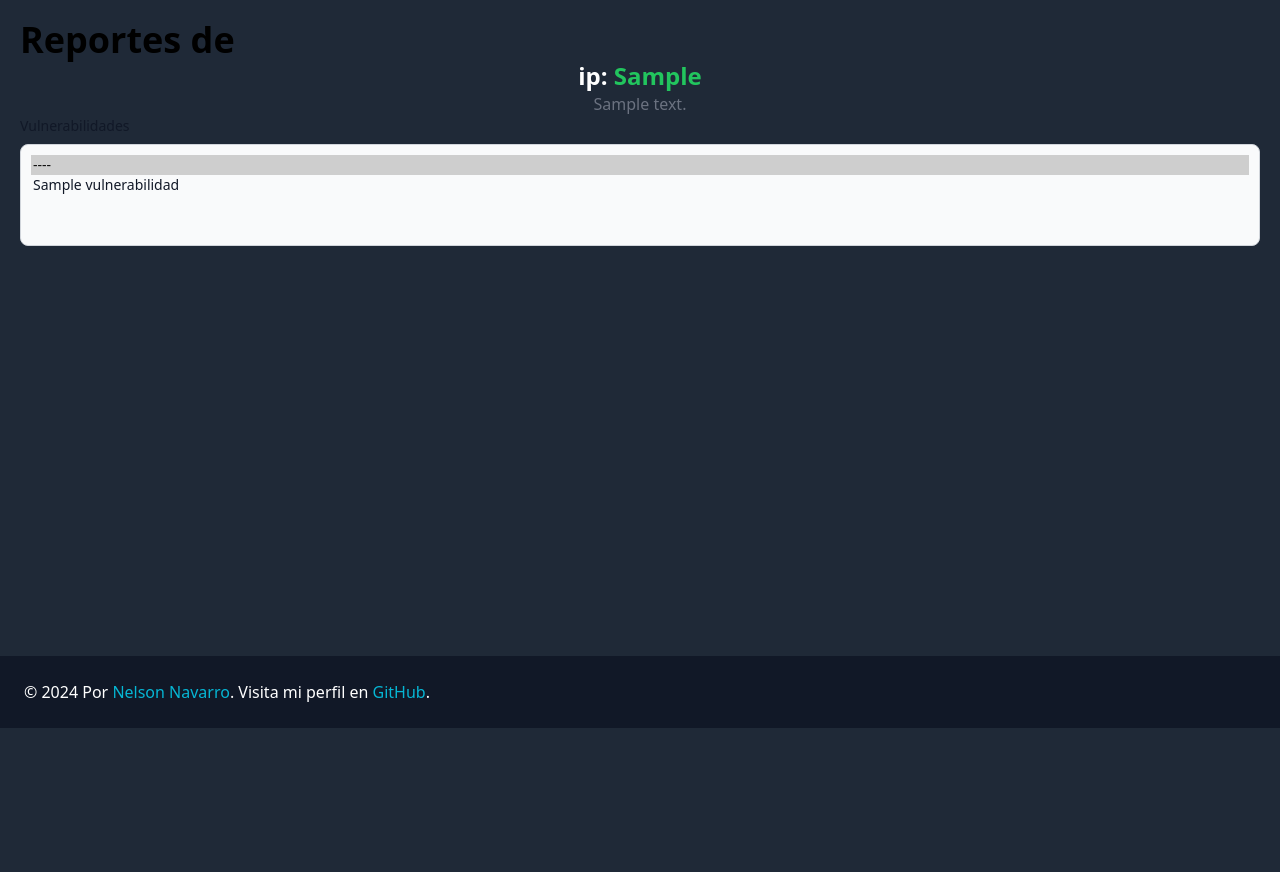
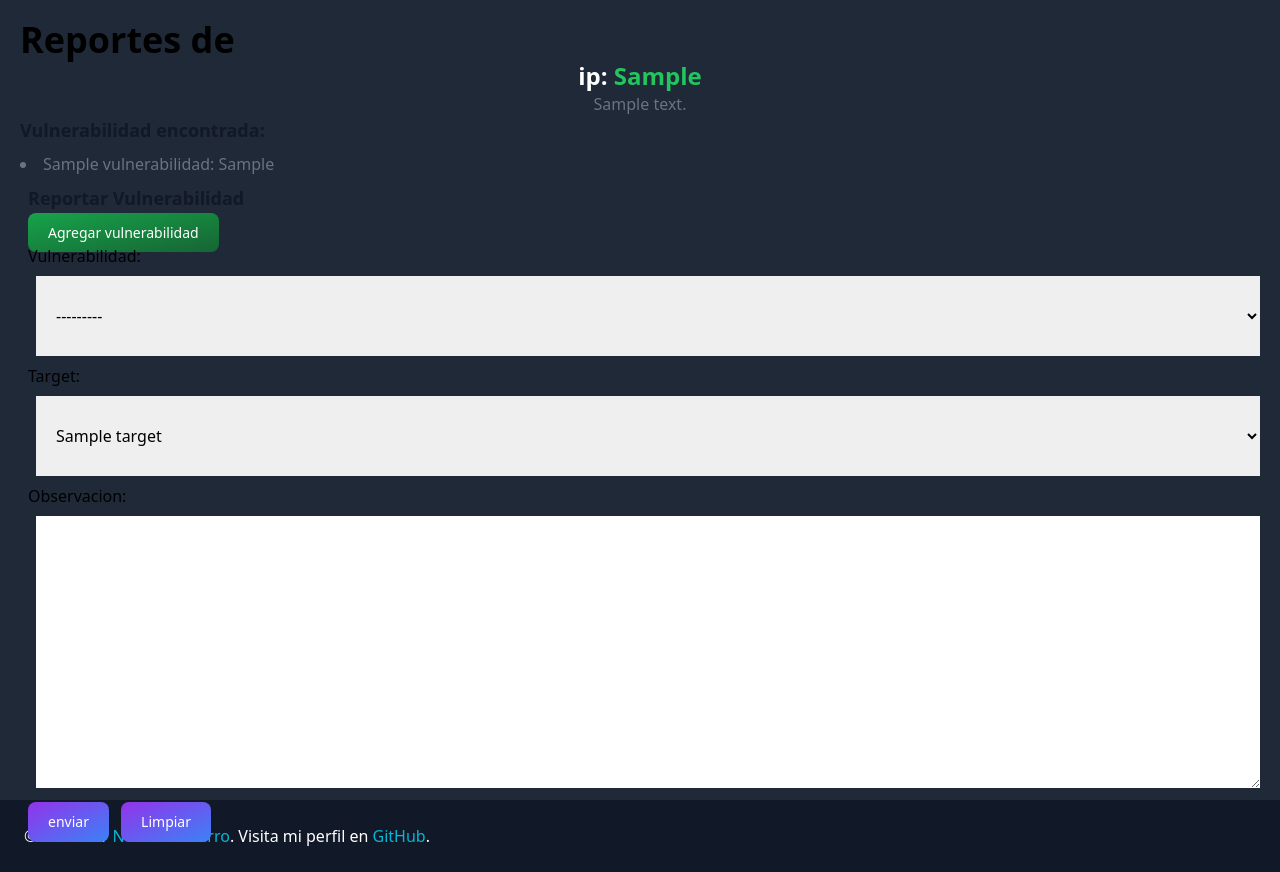
Before and after one commit to NelsonNV/AthenaGuard, a Django app: page /report/1/ in a window 1280 px wide. Shown: the part 72-944 px from the top of the page. Before the commit the page ends 800 px from the top, so only its background shows below. Run offline with Django 4.2, Linux system fonts and the light colour scheme; tables that the repository leaves empty hold one stand-in row (values such as "Sample post"); some libraries are stand-ins or nearby versions.

Commit message:
refactor(View): form added and report vulnerabilities listed

```diff
--- a/athena/template/reportTarget.html
+++ b/athena/template/reportTarget.html
@@ -14,19 +14,25 @@
     </div>
 
 </section>
-<section>
+<section id="vulnerabilityFound">
 
-    <form>
-        <label for="countries" class="block mb-2 text-sm font-medium text-gray-900 dark:text-white">Vulnerabilidades</label>
-        <select multiple  id="countries" class="bg-gray-50 border border-gray-300 text-gray-900 text-sm rounded-lg focus:ring-blue-500 focus:border-blue-500 block w-full p-2.5 dark:bg-gray-700 dark:border-gray-600 dark:placeholder-gray-400 dark:text-white dark:focus:ring-blue-500 dark:focus:border-blue-500">
-
-            <option selected>----</option>
-            {% for vuln in infoVuln %}
-            <option value="{{ vuln.id }}">{{ vuln.nombre }}</option>
-            {% endfor %}
-        </select>
-
-
+    <h2 class="mb-2 text-lg font-semibold text-gray-900">Vulnerabilidad encontrada:</h2>
+    <ul class="max-w-md space-y-1 text-gray-500 list-disc list-inside dark:text-gray-400">
+    {% for vuln in infoVuln %}
+        <li >
+            {{ vuln.vulnerabilidad }}: {{ vuln.observacion }}
+        </li>
+    {% endfor %}
+    </ul>
+</section>
+<section class="p-2">
+    <h2 class="mb-2 text-lg font-semibold text-gray-900">Reportar Vulnerabilidad</h2>
+    <a class="text-white bg-gradient-to-br from-green-600 to-green-800 hover:bg-gradient-to-bl focus:ring-4 focus:outline-none focus:ring-blue-300 dark:focus:ring-blue-800 font-medium rounded-lg text-sm px-5 py-2.5 text-center me-2 mb" href="{% url 'addVuln' %}">Agregar vulnerabilidad</a>
+    <form method="post">
+        {% csrf_token %}
+        {{ form }}
+        <button class="text-white bg-gradient-to-br from-purple-600 to-blue-500 hover:bg-gradient-to-bl focus:ring-4 focus:outline-none focus:ring-blue-300 dark:focus:ring-blue-800 font-medium rounded-lg text-sm px-5 py-2.5 text-center me-2 mb" type="submit">enviar</button>
+        <button class="text-white bg-gradient-to-br from-purple-600 to-blue-500 hover:bg-gradient-to-bl focus:ring-4 focus:outline-none focus:ring-blue-300 dark:focus:ring-blue-800 font-medium rounded-lg text-sm px-5 py-2.5 text-center me-2 mb"  type="reset">Limpiar</button>
     </form>
 </section>
 
--- a/athena/views.py
+++ b/athena/views.py
@@ -2,8 +2,8 @@ from django.http import HttpResponseRedirect
 from django.shortcuts import get_object_or_404, render,redirect
 from django.contrib import messages
 from django.urls import reverse
-from .forms import formVulnerabilidad, formTarget
-from .models import Target, Vulnerabilidad
+from .forms import formVulnerabilidad, formTarget, formReporte
+from .models import Reporte, Target, Vulnerabilidad
 # Create your views here.
 def home(request):
     return render(request,'home.html')
@@ -82,5 +82,11 @@ def delete_target(request, id):
 
 def report_target(request, target):
     infoTarget = get_object_or_404(Target, id=target)
-    infoVuln = Vulnerabilidad.objects.values()
-    return render(request,'reportTarget.html',{'infoTarget':infoTarget,'infoVuln':infoVuln})
+    infoVuln = Reporte.objects.filter(target=target).select_related('vulnerabilidad')
+    if request.method == 'POST':
+        form = formReporte(request.POST)
+        if form.is_valid():
+            form.save()
+    else:
+        form = formReporte(initial={'target': infoTarget.id})
+    return render(request,'reportTarget.html',{'infoTarget':infoTarget,'infoVuln':infoVuln,'form':form})
```
